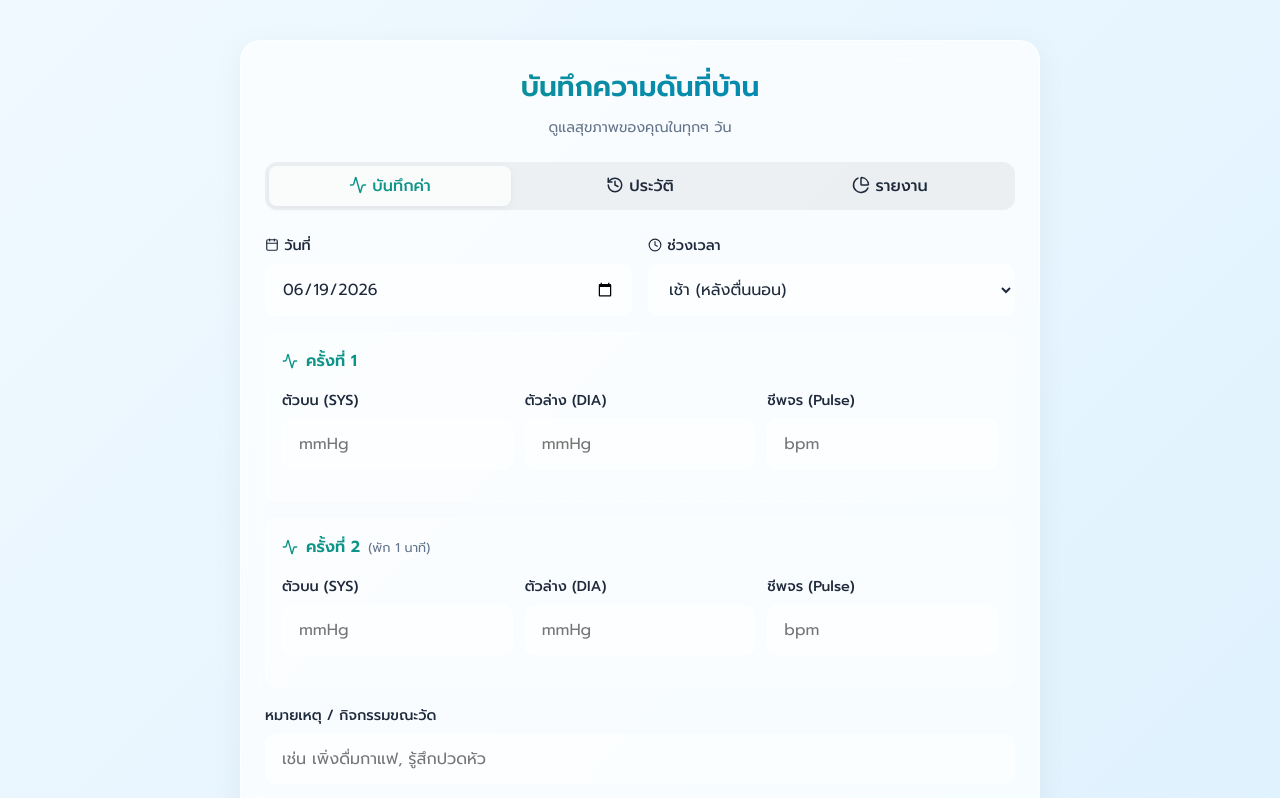
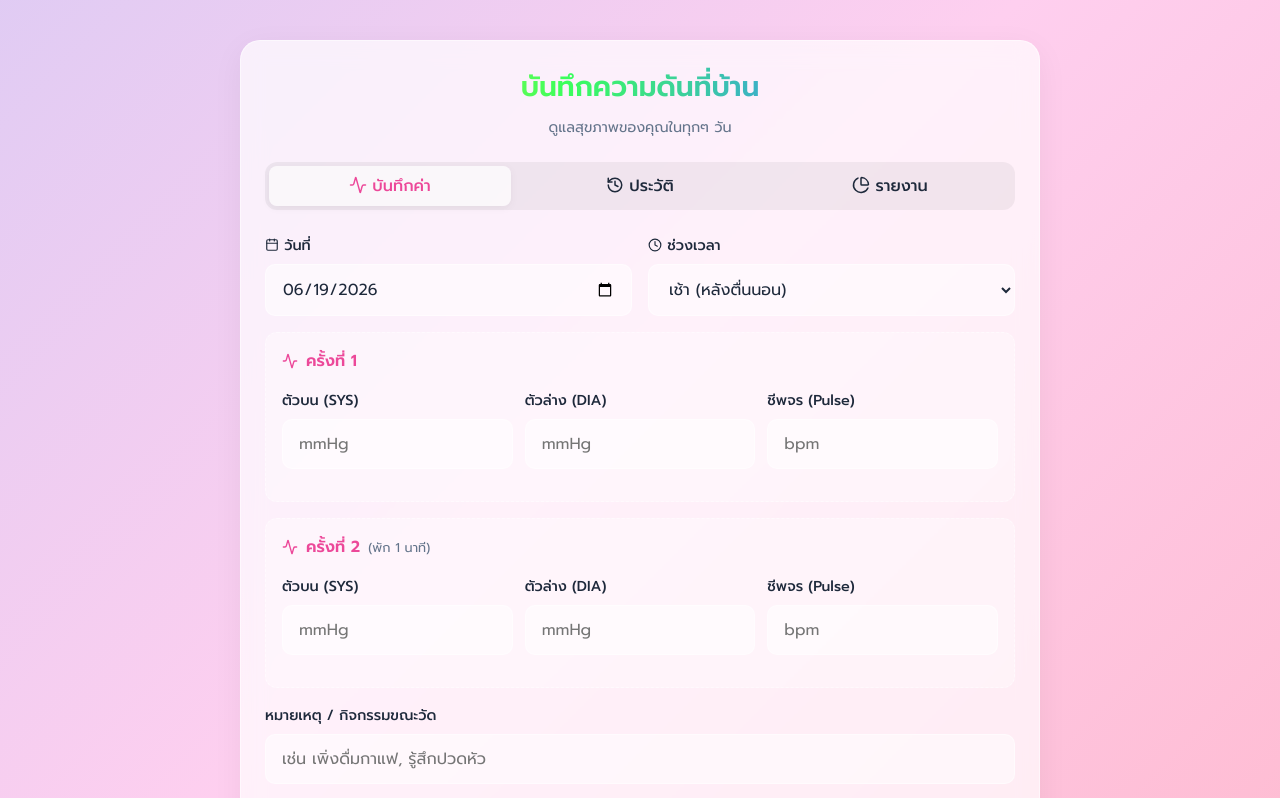
Before and after one commit to goragodyen-hub/BP, a React (Vite) app: page / in a window 1280 px wide. Shown: the top 798 px of the page. Built offline with nearby package versions, Linux system fonts and the light colour scheme.

Commit message:
Update theme to LGBTQ+ animated gradient

```diff
--- a/src/index.css
+++ b/src/index.css
@@ -1,11 +1,11 @@
 @import url('https://fonts.googleapis.com/css2?family=Inter:wght@300;400;500;600;700&family=Prompt:wght@300;400;500;600&display=swap');
 
 :root {
-  --primary-color: #0d9488;
-  --primary-hover: #0f766e;
-  --secondary-color: #0284c7;
-  --background-start: #f0f9ff;
-  --background-end: #e0f2fe;
+  --primary-color: #ec4899;
+  --primary-hover: #db2777;
+  --secondary-color: #8b5cf6;
+  --background-start: #ff9a9e;
+  --background-end: #fecfef;
   --glass-bg: rgba(255, 255, 255, 0.7);
   --glass-border: rgba(255, 255, 255, 0.5);
   --text-main: #1e293b;
@@ -17,15 +17,15 @@
 
 @media (prefers-color-scheme: dark) {
   :root {
-    --primary-color: #14b8a6;
-    --primary-hover: #0d9488;
-    --secondary-color: #38bdf8;
-    --background-start: #0f172a;
-    --background-end: #1e293b;
-    --glass-bg: rgba(30, 41, 59, 0.7);
-    --glass-border: rgba(255, 255, 255, 0.1);
+    --primary-color: #f472b6;
+    --primary-hover: #ec4899;
+    --secondary-color: #a78bfa;
+    --background-start: #4a192c;
+    --background-end: #4a2145;
+    --glass-bg: rgba(30, 41, 59, 0.75);
+    --glass-border: rgba(255, 255, 255, 0.2);
     --text-main: #f8fafc;
-    --text-muted: #94a3b8;
+    --text-muted: #cbd5e1;
   }
 }
 
@@ -37,14 +37,29 @@
 
 body {
   font-family: 'Prompt', 'Inter', sans-serif;
-  background: linear-gradient(135deg, var(--background-start), var(--background-end));
+  background: linear-gradient(-45deg, #ff9a9e, #fecfef, #a1c4fd, #c2e9fb);
+  background-size: 400% 400%;
+  animation: gradientBG 15s ease infinite;
   color: var(--text-main);
   min-height: 100vh;
   display: flex;
   justify-content: center;
   align-items: flex-start;
   padding: 1rem;
-  background-attachment: fixed;
+}
+
+@media (prefers-color-scheme: dark) {
+  body {
+    background: linear-gradient(-45deg, #4a192c, #4a2145, #1e2f5c, #163a4a);
+    background-size: 400% 400%;
+    animation: gradientBG 15s ease infinite;
+  }
+}
+
+@keyframes gradientBG {
+  0% { background-position: 0% 50%; }
+  50% { background-position: 100% 50%; }
+  100% { background-position: 0% 50%; }
 }
 
 #root {
@@ -92,9 +107,15 @@ h1 {
   font-size: 1.75rem;
   text-align: center;
   margin-bottom: 0.5rem;
-  background: linear-gradient(to right, var(--primary-color), var(--secondary-color));
+  background: linear-gradient(to right, #ff3b3b, #ff9e3b, #ffea3b, #3bff5b, #3b88ff, #a63bff);
   -webkit-background-clip: text;
   -webkit-text-fill-color: transparent;
+  background-size: 200% auto;
+  animation: shimmer 4s infinite linear;
+}
+
+@keyframes shimmer {
+  to { background-position: 200% center; }
 }
 
 p.subtitle {
```
